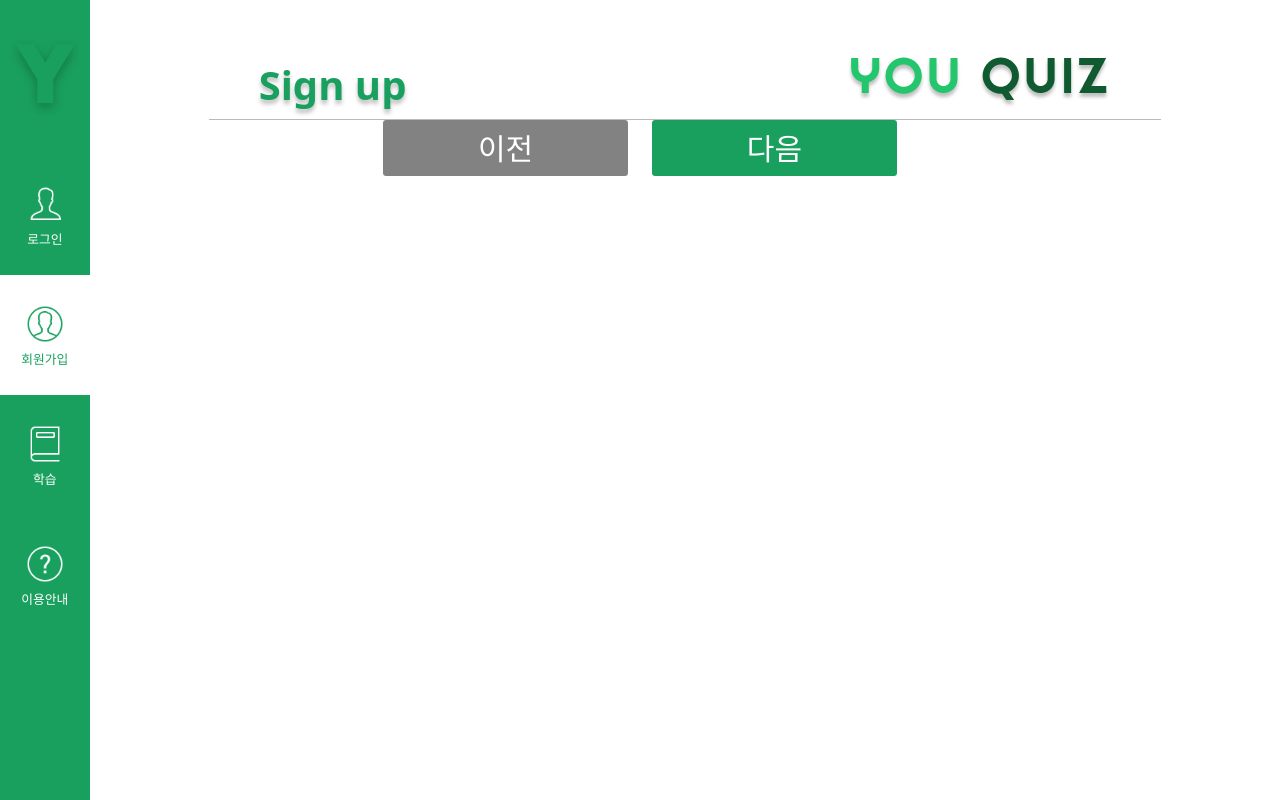
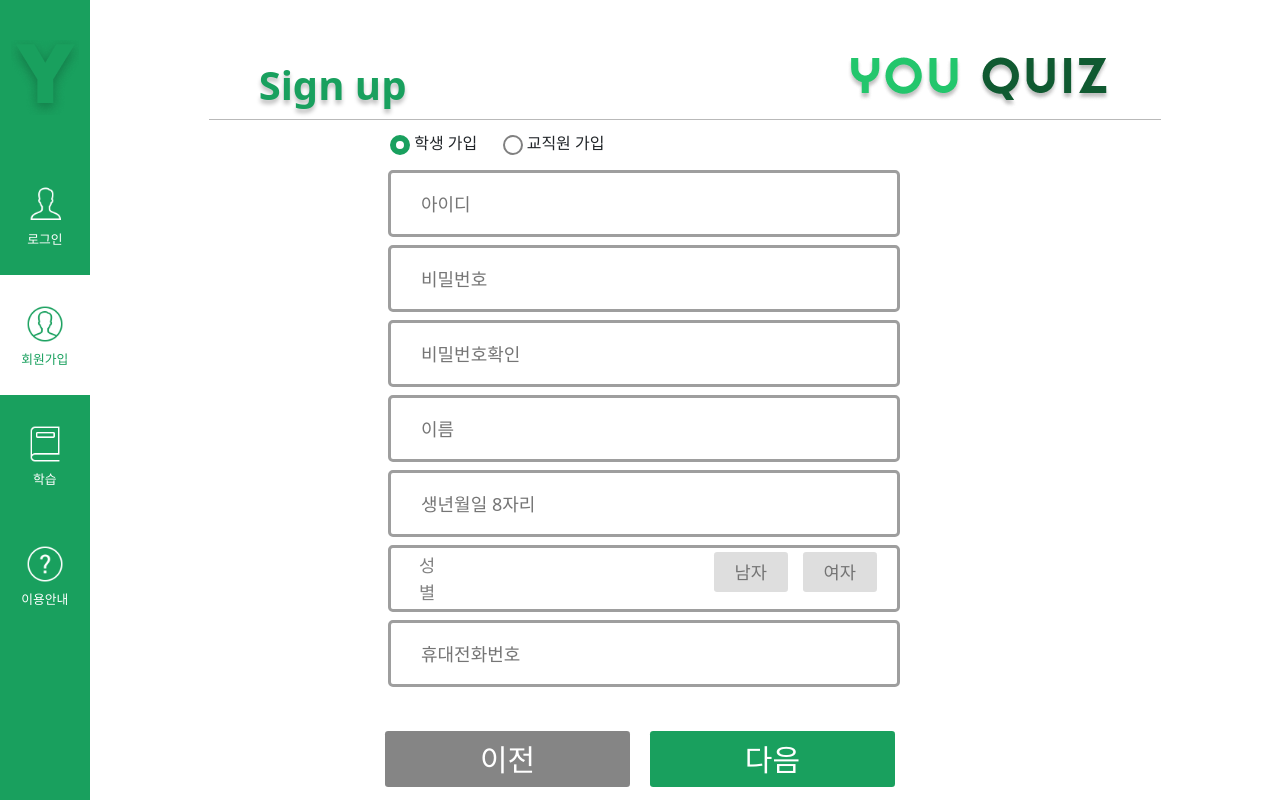
Before and after one commit to Hyoeunkh/YouQuiz-FE, a React (Create React App) app: page /register/user in a window 1280 px wide. Built offline with nearby package versions, Linux system fonts and the light colour scheme; a web font is replaced by a local one.

Commit message:
fix: 회원가입 구현

```diff
--- a/src/containers/RegisterForm.js
+++ b/src/containers/RegisterForm.js
@@ -9,26 +9,101 @@ const RegisterWrapper = styled.div`
         width: 80%;
         margin: auto;
     }
-    .idpw {
+    .roletype{
+        margin: 1vh 20vw;
+        gap: 1vw;
+        display: flex;
+        flex-direction: row;
+        font-size: 1.2rem;
+    }
+    .roletype label {
+        font-size: 1rem;
+        padding: 0.2em 0.4em;
+    }
+    .roletype input[type="radio"], label {
+        vertical-align: middle;
+    }
+
+    .roletype input[type="radio"] {
+        appearance: none;
+        border: max(2px, 0.1em) solid gray;
+        border-radius: 50%;
+        width: 1.25em;
+        height: 1.25em;
+        transition: border 0.2s ease-in-out;
+        margin-right: .3vw;
+    }
+
+    .roletype input[type="radio"]:checked {
+        border: 0.4em solid #19A05E;
+    }
+    .roletype input[type=radio]:hover{
+        box-shadow: 0 0 0 max(2px, 0.2em) lightgray;
+        cursor: pointer;
+    }
+    .sex{
+        display: flex;
+        width:100%;
+        border: 3px solid #9E9E9E;
+        margin: .5vh;
+        gap: 1.2vw;
+        padding: .5vh 1.6vw;
+        border-radius: .3rem;
+        color: #828282;
+        font-size: 1.1rem;
+        text-align: center;
+    }
+    .sex input[type="radio"] {
+        display: none;
+    }
+
+    .sex input[type=radio]+label{
+        display: flex;
+        flex-direction: column;
+        cursor: pointer;
+        height: 5vh;
+        width: 6vw;
+        text-align: center;
+        justify-content: center;
+        font-size: 1.1rem;
+        border-radius: .2rem;
+    }
+    .sex input[type=radio]+label{
+        background-color: #dedede;
+        color: #747474;
+}
+    .sex input[type=radio]:checked+label{
+        background-color: #747474;
+        color: #dedede;
+}
+    .sex span {
+    margin-right: 20vw;
+}
+    .userinfo {
         width:50%;
         height: 100%;
-        margin: 5vh auto;
+        margin: 0 auto 5vh auto;
     }
-    input {
+    .userinfo input {
         width:100%;
         border: 3px solid #9E9E9E;
         text-weight: 500;
+        margin: .5vh;
     }
     .btn2 {
         display: flex;
         justify-content: center;
-        gap: 1.8vw;
+        gap: 1.5vw;
+    }
+
+    .btn2 .back {
+        background: #858585;
     }
     .btn2 a {
         width: 24%;
         height: 7vh;
     }
-    button {
+    .btn2 button {
         width: 100%;
         height: 100%;
         background: #19A05E;
@@ -38,39 +113,57 @@ const RegisterWrapper = styled.div`
         font-weight: 400;
         font-size: 30px;
     }
-    .back {
-        background: #828282;
-    }
 `;
 const RegisterForm = ({ type, form, onChange, onSubmit }) => {
     const [error,setError] = useState(null);
     const dispatch = useDispatch();
     const navigate = useNavigate();
 
-    const [idRef, pwRef] = [useRef(), useRef()];
+    const [idRef, pwRef, pwconfirmRef, nameRef, birthRef, phoneRef] = [useRef(), useRef(), useRef(), useRef(),useRef(), useRef()];
     const [btnActive, setBtnActive] = useState('student');
-
+    const [sexActive, setSexActive] = useState('male');
     const onClickHandler = (e) => {
         console.log("btnclicked");
         console.log(btnActive);
-        dispatch(RegisterFetchThunk(btnActive, idRef.current.value, pwRef.current.value));
+        console.log(sexActive);
+        dispatch(RegisterFetchThunk(btnActive, idRef.current.value, pwRef.current.value, nameRef.current.value, birthRef.current.value, sexActive, phoneRef.current.value));
     }
 
     return (
         <>
         <RegisterWrapper>
             <div className="register-wrapper">
-                {/*}
+                <div className="roletype">
+                    <label>
+                    <input
+                        name="role"
+                        type="radio"
+                        onChange={()=>setBtnActive("student")} checked
+                        />
+                    학생 가입</label>
+                    <label>
+                    <input
+                        name="role"
+                        type="radio"
+                        onChange={()=>setBtnActive("teacher")}
+                        />
+                    교직원 가입</label>
+                </div>
                 <div className="userinfo" onSubmit={onSubmit}>
                     <input ref={idRef} className="input"  name="userid" placeholder="아이디" onChange={onChange}  />
                     <input ref={pwRef} className="input"  name="password" placeholder="비밀번호" type="password" onChange={onChange}  />
-                <input ref={pwRef} className="input"  name="passwordonfirm" placeholder="비밀번호확인" type="passwordconfirm" onChange={onChange}  />
-                <input className="input" autoComplete="new-username" name="username" placeholder="이름" type="username" onChange={onChange} value={form.username} />
-                <input className="input" autoComplete="new-bitrh" name="bitrh" placeholder="생년월일 8자리" type="bitrh" onChange={onChange} value={form.bitrh} />
-                <input className="input" autoComplete="new-sex" name="sex" placeholder="성별" type="sex" onChange={onChange} value={form.sex} />
-                <input className="input" autoComplete="new-phoneNumber" name="phoneNumber" placeholder="휴대전화번호" type="phoneNumber" onChange={onChange} value={form.phoneNumber} />
+                    <input ref={pwconfirmRef} className="input"  name="passwordonfirm" placeholder="비밀번호확인" type="password" onChange={onChange}  />
+                    <input ref={nameRef} className="input" name="username" placeholder="이름" onChange={onChange} />
+                    <input ref={birthRef} className="input" name="bitrh" placeholder="생년월일 8자리" onChange={onChange} />
+                    <div className="sex">
+                        <span>성별</span>
+                        <input id="male" name="sex" value="male" type="radio" onChange={()=>setSexActive("male")} />
+                        <label htmlFor="male">남자</label>
+                        <input id="female" name="sex" value="female" type="radio" onChange={()=>setSexActive("female")} />
+                        <label htmlFor="female">여자</label>
                     </div>
-    */}
+                    <input ref={phoneRef} className="input" name="phoneNumber" placeholder="휴대전화번호" type="tel" onChange={onChange}/>
+                </div>
                     {error && <div className="error-message">{error}</div>}
                     <div className="btn2">
                         <Link to={-1}>
--- a/src/index.scss
+++ b/src/index.scss
@@ -3,6 +3,7 @@ body {
     padding: 0;
     box-sizing: border-box;
     font-family: 'Inter';
+    color:#747474
 }
 
 a {
--- a/src/pages/Common/SchoolAuth.jsx
+++ b/src/pages/Common/SchoolAuth.jsx
@@ -1,32 +1,39 @@
-import { useEffect, useState } from "react";
+import { useEffect, useRef, useState } from "react";
+import { useDispatch, useSelector } from "react-redux";
 import { useNavigate, Link } from "react-router-dom";
+import { SchoolFetchThunk } from "../../store/schoolSlice";
 import styled from "styled-components";
 
-const RegisterWrapper = styled.div`
-    .register-wrapper{
+const SchoolWrapper = styled.div`
+    .school-wrapper{
         width: 80%;
         margin: auto;
     }
-    .idpw {
+    .schoolauth {
         width:50%;
         height: 100%;
-        margin: 5vh auto;
+        margin: 0 auto 5vh auto;
     }
-    input {
+    .schoolauth input {
         width:100%;
         border: 3px solid #9E9E9E;
         text-weight: 500;
+        margin: .5vh;
     }
     .btn2 {
         display: flex;
         justify-content: center;
         gap: 1.8vw;
     }
+
+    .btn2 .back {
+        background: #858585;
+    }
     .btn2 a {
         width: 24%;
         height: 7vh;
     }
-    button {
+    .btn2 button {
         width: 100%;
         height: 100%;
         background: #19A05E;
@@ -36,36 +43,39 @@ const RegisterWrapper = styled.div`
         font-weight: 400;
         font-size: 30px;
     }
-    .back {
-        background: #828282;
-    }
 `;
 
-const SchoolAuth = () => {
+const SchoolAuth = ({ type, form, onChange, onSubmit }) => {
     const [error,setError] = useState(null);
+    const dispatch = useDispatch();
+    const navigate = useNavigate();
 
+    const [schoolRef, gradeRef, classnumRef, codeRef] = [useRef(), useRef(), useRef(), useRef()];
+    const onClickHandler = (e) => {
+        console.log("btnclicked");
+        dispatch(SchoolFetchThunk(schoolRef.current.value, gradeRef.current.value, classnumRef.current.value, codeRef.current.value));
+    }
 	return (
         <>
-            <RegisterWrapper>
-                <div className="register-wrapper">
-                    {/*<div className="idpw" onSubmit={onSubmit}>
-                        <input className="input" autoComplete="new-school" name="school" placeholder="학교" onChange={onChange} value={form.school} />
-                        <input className="input" autoComplete="new-grade" name="grade" placeholder="학년" type="grade" onChange={onChange} value={form.grade} />
-                        <input className="input" autoComplete="new-classnum" name="classnum" placeholder="반" type="classnum" onChange={onChange} value={form.classnum} />
-                        <input className="input" autoComplete="new-code" name="code" placeholder="학급코드" type="code" onChange={onChange} value={form.code} />
-    </div>*/}
+            <SchoolWrapper>
+                <div className="school-wrapper">
+                    <div className="schoolauth">
+                        <input ref={schoolRef} className="input" name="school" placeholder="학교" onChange={onChange} />
+                        <input ref={gradeRef} className="input" name="grade" placeholder="학년" onChange={onChange} />
+                        <input ref={classnumRef} className="input" name="classnum" placeholder="반" onChange={onChange} />
+                        <input ref={codeRef} className="input"name="code" placeholder="학급코드" onChange={onChange} />
+                </div>
                     {error && <div className="error-message">{error}</div>}
                     <div className="btn2">
                         <Link to={-1}>
                             <button className="back">이전</button>
                         </Link>
                         <Link to={`/login`}>
-                            <button>다음</button>
+                            <button onClick={onClickHandler}>다음</button>
                         </Link>
                     </div>
                 </div>
-            </RegisterWrapper>
-
+            </SchoolWrapper>
         </>
     );
 }
--- a/src/store/authSlice.jsx
+++ b/src/store/authSlice.jsx
@@ -59,7 +59,6 @@ export const AuthFetchThunk = (role, id, pw) => {
                 role : role
             }));
         }catch(err){
-
             dispatch(authActions.setAuth({
                 status: "failed",
                 id : null,
--- /dev/null
+++ b/src/store/schoolSlice.jsx
@@ -0,0 +1,77 @@
+import { createSlice } from "@reduxjs/toolkit";
+
+const initialState = {
+    status : null,
+    school_name : null,
+    grade : null,
+    class_num : null,
+    class_code : null,
+  };
+
+export const schoolSlice = createSlice({
+    name:"school",
+    initialState,
+    reducers: {
+        setSchool : (state, action) => {
+            state.status = action.payload.status;
+            state.school_name = action.payload.school_name;
+            state.grade = action.payload.grade;
+            state.class_num = action.payload.class_num;
+            state.class_code = action.payload.class_code;
+        }
+    }
+});
+
+export const SchoolFetchThunk = (school_name, grade, class_num, class_code) => {
+    return async (dispatch) => {
+        dispatch(schoolActions.setSchool({
+            status : "fetching",
+            school_name : null,
+            grade : null,
+            class_num : null,
+            class_code : null,
+        }));
+
+        const request = async () => {
+            const response = await fetch(`http://101.101.219.109:8080//register/schoolAuth`, {
+                method : "POST",
+                headers:{
+                    "Content-Type" : "application/json"
+                },
+                body : JSON.stringify({
+                    "school_name":school_name,
+                    "grade": grade,
+                    "class_num":class_num,
+                    "class_code":class_code,
+                })
+            });
+            if(!response.ok) throw new Error("School Failed!");
+
+            return response.json();
+        }
+
+        try{
+            const data = await request();
+
+            dispatch(schoolActions.setSchool({
+                status : "success",
+                school_name : data.school_name,
+                grade : data.grade,
+                class_num : data.class_num,
+                class_code : data.class_code
+            }));
+        }catch(err){
+
+            dispatch(schoolActions.setSchool({
+                status: "failed",
+                school_name : null,
+                grade : null,
+                class_num : null,
+                class_code : null
+            }))
+        }
+    }
+}
+
+
+export const schoolActions = schoolSlice.actions;
--- a/src/store/store.js
+++ b/src/store/store.js
@@ -4,6 +4,8 @@ import { chapSlice } from "./chapSlice";
 import { teacherSlice } from "./teacherSlice";
 import { resultSlice } from "./resultSlice";
 import { chapIdSlice } from "./chapIdSlice";
+import { schoolSlice } from "./schoolSlice";
+import { registerSlice } from "./registerSlice";
 
 import { combineReducers } from "redux";
 import { persistReducer } from "redux-persist";
@@ -16,6 +18,8 @@ const reducers = combineReducers({
     teacher: teacherSlice.reducer,
     result: resultSlice.reducer,
     chap_id: chapIdSlice.reducer,
+    register: registerSlice.reducer,
+    school: schoolSlice.reducer,
   });
 
   const persistConfig = {
--- a/src/style/QuestionPage.scss
+++ b/src/style/QuestionPage.scss
@@ -9,7 +9,7 @@
 
 }
 
-input[type="radio"] {
+.radio-list input[type="radio"] {
     display:none;
   }
 
```
Also changed, not shown: src/store/registerSlice.jsx (+26 -3 lines). Lines whose indentation alone changed are shown as unchanged.
